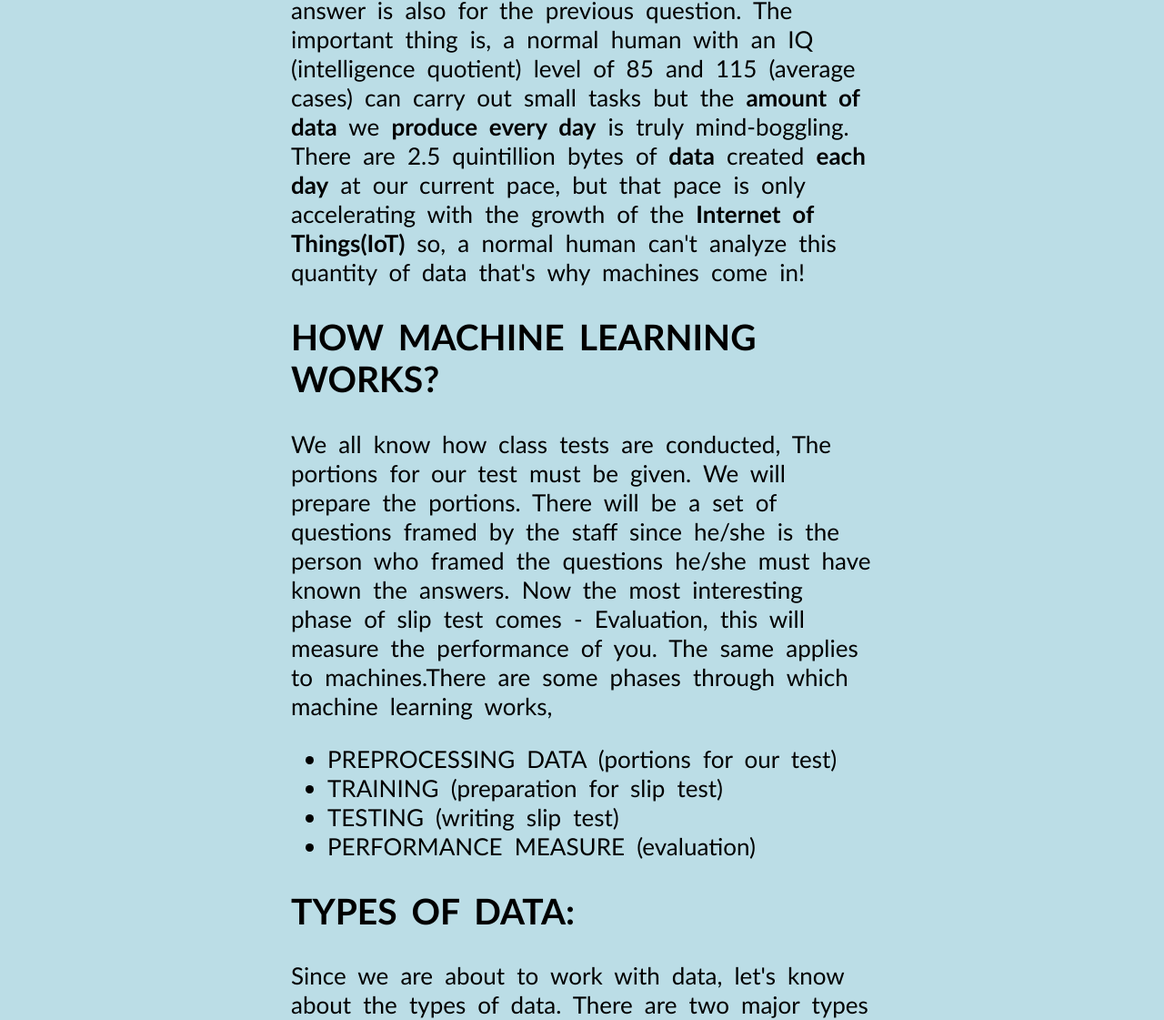
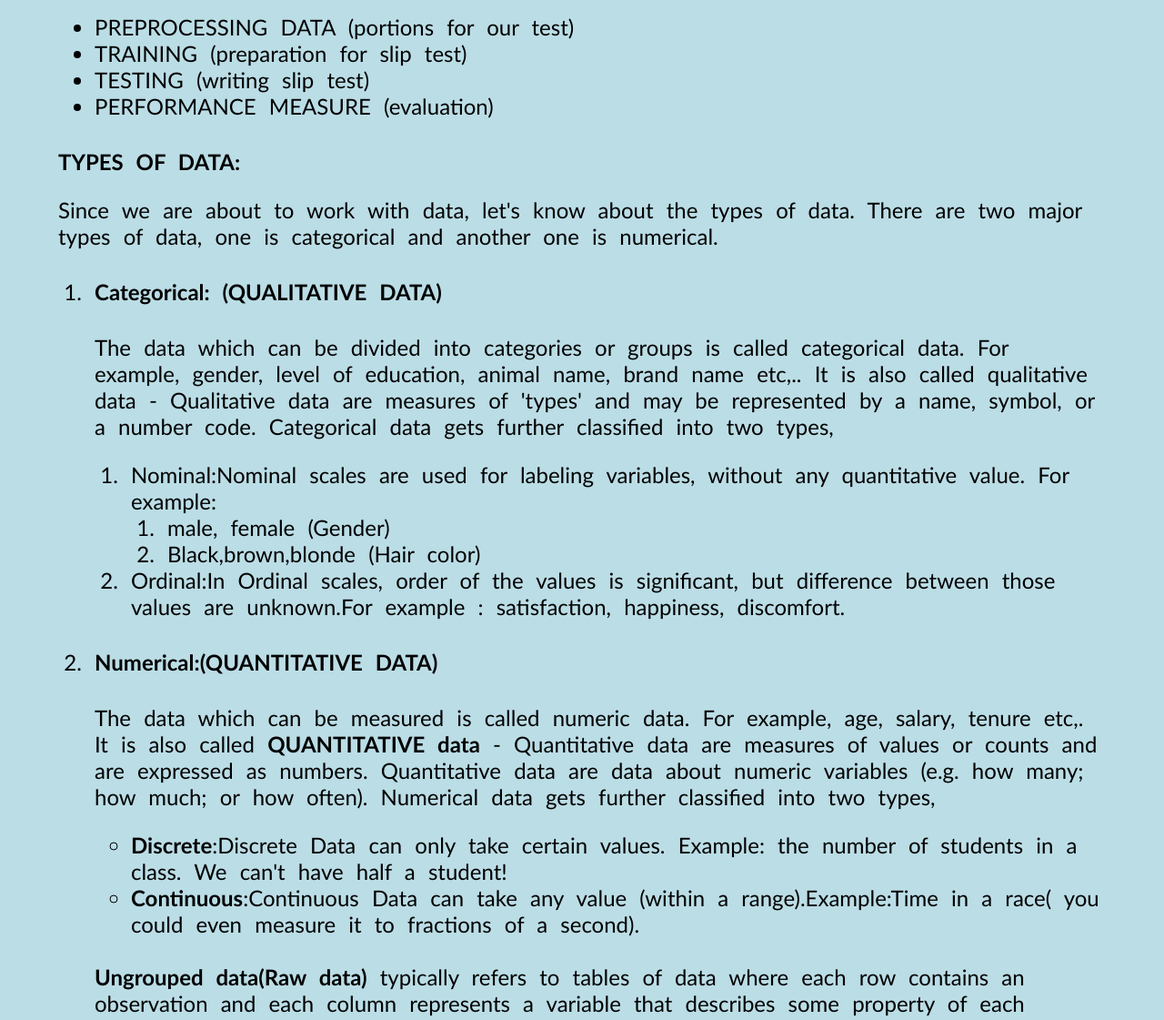
Before and after one commit to srihari1212/frontyard, a plain HTML site: page mlBlog.html in a window 1280 px wide. Shown: the part 1068-2189 px from the top of the page at 91% size. Drawn offline with Linux system fonts and the light colour scheme.

Commit message:
responsive correction

```diff
--- a/css/blogPageStyle.css
+++ b/css/blogPageStyle.css
@@ -1,9 +1,13 @@
 * { box-sizing: border-box; }
+
+:root{
+    font-size: medium;
+}
 
 body {
     margin: 0;
-    font-family: sans-serif;
     background-color: rgb(187, 221, 230);
+    width: 100vw;
 }
 
 .container {
@@ -15,26 +19,38 @@ body {
 
 .intro-content {
     margin: 0 auto;
-    width: 50%;
-    max-width: 1000px;
+    width: 90%;
+    display: flex;
+    align-items: center;
+    justify-content: center;
     text-transform: uppercase;
-    display: flex;
-    justify-content: center;
 }
 
 .content{
-    width: 50%;
+    width: 90%;
     margin: 0 auto;
-    max-width: 1000px;
-    font-size: 26px;
+    max-width: 1400px;
+    font-size: 2rem;
     font-weight: 200;
     word-spacing: .25em;
     font-family: 'Gill Sans', 'Gill Sans MT', Calibri, 'Trebuchet MS', sans-serif;
+    text-align: left;
 }
 
-.content>p,hgroup{
+p,
+h1,h2,h3,h4,h5,h6{
+    font-size: 1.5rem;
     animation-name: moveright;
     animation-duration: 1s;
+}
+
+ul,ol{
+    display: block;
+    align-items: center;
+}
+
+ul>li,ol>li{
+    font-size: 1.5rem;
 }
 
 @keyframes moveright {
--- a/mlBlog.html
+++ b/mlBlog.html
@@ -36,11 +36,13 @@
 
         <h2>WHY MACHINE LEARNING?</h2>
         <p>
-            Now, there will be a question, <b>Why should machines learn?</b> There is a simple answer, ask the same question to
+            Now, there will be a question, <b>Why should machines learn?</b> There is a simple answer, ask the same
+            question to
             yourself! Why should you learn? There may be many answers, one of the answers is, To carry out certain
             tasks, right?. The same answer is also for the previous question. The important thing is, a normal human
             with an IQ (intelligence quotient) level of 85 and 115 (average cases) can carry out small tasks but the
-            <b>amount of data</b> we <b>produce every day</b> is truly mind-boggling. There are 2.5 quintillion bytes of <b>data</b> created
+            <b>amount of data</b> we <b>produce every day</b> is truly mind-boggling. There are 2.5 quintillion bytes of
+            <b>data</b> created
             <b>each day</b> at our current pace, but that pace is only accelerating with the growth of the <b>
                 Internet of Things(IoT)
             </b> so, a normal human can't analyze this quantity of data that's why machines come in!
@@ -59,14 +61,18 @@
             </ul>
         </p>
         <h2>TYPES OF DATA:</h2>
-        Since we are about to work with data, let's know about the types of data. There are two major types of data, one
+        <p>
+            Since we are about to work with data, let's know about the types of data. There are two major types of data,
+            one
             is categorical and another one is numerical.
             <ol>
                 <li>
                     <h4>
                         Categorical: (QUALITATIVE DATA)
                     </h4>
-            The data which can be divided into categories or groups is called categorical data. For example, gender, level
+                    <p>
+                        The data which can be divided into categories or groups is called categorical data. For example,
+                        gender, level
                         of education, animal name, brand name etc,..
                         It is also called qualitative data -
                         Qualitative data are measures of 'types' and may be represented by a name, symbol, or a number code.
@@ -80,47 +86,59 @@
                                 </ol>
 
                             </li>
-                <li>Ordinal:In Ordinal scales, order of the values is significant, but difference between those values
+                            <li>Ordinal:In Ordinal scales, order of the values is significant, but difference between those
+                                values
                                 are unknown.For example : satisfaction, happiness, discomfort.
                             </li>
                         </ol>
+                    </p>
                 </li>
                 <li>
                     <h4>
                         Numerical:(QUANTITATIVE DATA)
                     </h4>
-            <p>The data which can be measured is called numeric data. For example, age, salary, tenure etc,. It is also called
+                    <p>The data which can be measured is called numeric data. For example, age, salary, tenure etc,. It
+                        is also called
                         <b>QUANTITATIVE data</b> -
-                Quantitative data are measures of values or counts and are expressed as numbers. Quantitative data are data
+                        Quantitative data are measures of values or counts and are expressed as numbers. Quantitative
+                        data are data
                         about numeric variables (e.g. how many; how much; or how often).
 
                         Numerical data gets further classified into two types,
                         <ul>
-                    <li><b>Discrete</b>:Discrete Data can only take certain values. Example: the number of students in a class. We can't
+                            <li><b>Discrete</b>:Discrete Data can only take certain values. Example: the number of
+                                students in a class. We can't
                                 have half a student!</li>
-                    <li><b>Continuous</b>:Continuous Data can take any value (within a range).Example:Time in a race( you could even
+                            <li><b>Continuous</b>:Continuous Data can take any value (within a range).Example:Time in a
+                                race( you could even
                                 measure it to fractions of a second).</li>
                         </ul>
 
                         <br>
 
-                <b>Ungrouped data(Raw data)</b> typically refers to tables of data where each row contains an observation and each
-                column represents a variable that describes some property of each observation. Data in this format is sometimes
-                referred to as tidy data, flat data, primary data, atomic data, and unit record data. <br>
+                        <b>Ungrouped data(Raw data)</b> typically refers to tables of data where each row contains an
+                        observation and each
+                        column represents a variable that describes some property of each observation. Data in this
+                        format is sometimes
+                        referred to as tidy data, flat data, primary data, atomic data, and unit record data. <br><br>
 
-                <b>Grouped data</b> From Wikipedia, the free encyclopedia. Grouped data are data formed by aggregating individual
-                observations of a variable into groups, so that a frequency distribution of these groups serves as a convenient
-                means of summarizing or analyzing the data. <br>
+                        <b>Grouped data</b> From Wikipedia, the free encyclopedia. Grouped data are data formed by
+                        aggregating individual
+                        observations of a variable into groups, so that a frequency distribution of these groups serves
+                        as a convenient
+                        means of summarizing or analyzing the data. <br><br>
 
-                <b>Primary data</b>: Data collected by the investigator himself/ herself for a specific purpose. Examples: Data
+                        <b>Primary data</b>: Data collected by the investigator himself/ herself for a specific purpose.
+                        Examples: Data
                         collected by a student for his/her thesis or research project.
-        <br>
-                <b>Secondary data</b>: Data collected by someone else for some other purpose (but being utilized by the investigator
+                        <br><br>
+                        <b>Secondary data</b>: Data collected by someone else for some other purpose (but being utilized
+                        by the investigator
                         for another purpose).
                     </p>
                 </li>
             </ol>
-
+        </p>
 
     </div>
 
```
Lines whose indentation alone changed are shown as unchanged.
